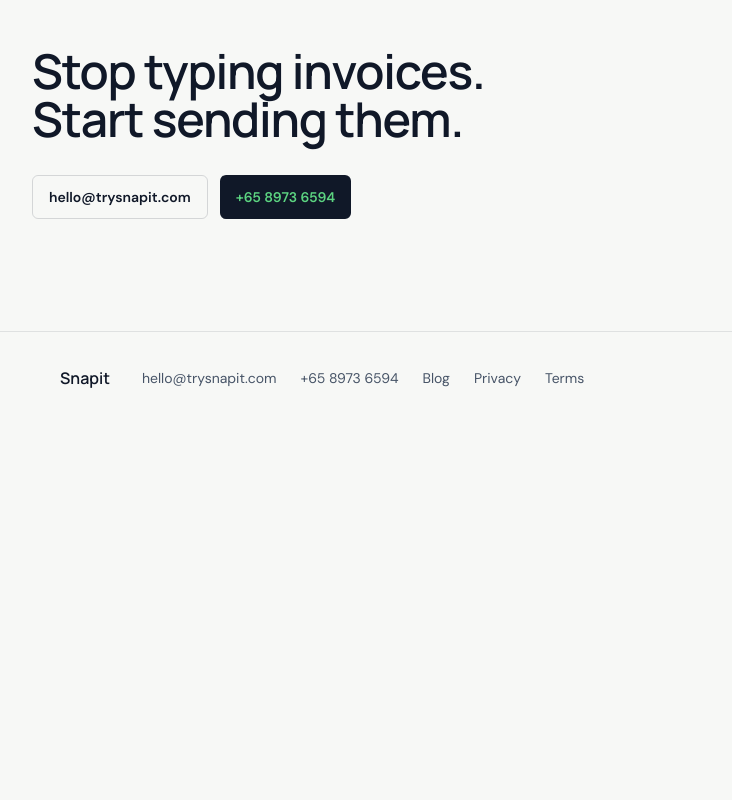
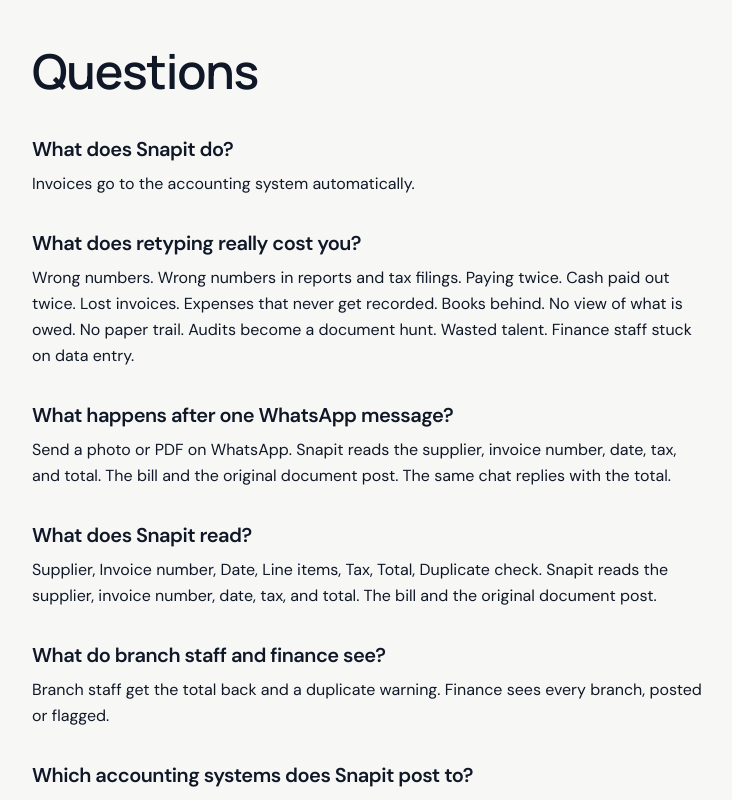
Before and after one commit to trysnapit/snapit-site, a Next.js app in the folder Snapit/: page / in a window 1280 px wide. Shown: the part 6140-6940 px from the top of the page, without its empty margins (32-764 px from the left). Before the commit the page ends 6564 px from the top, so only its background shows below. Built offline with nearby package versions, Linux system fonts and the light colour scheme.

Commit message:
feat: add structured data, an FAQ, and llms.txt

```diff
--- a/Snapit/app/blog/[slug]/page.tsx
+++ b/Snapit/app/blog/[slug]/page.tsx
@@ -4,7 +4,9 @@
 import ReactMarkdown from "react-markdown";
 import remarkGfm from "remark-gfm";
 import { PostDate } from "@/components/blog/post-date";
+import { JsonLd } from "@/components/json-ld";
 import { getAllPosts, getPost } from "@/lib/posts";
+import { site } from "@/lib/site";
 
 const homeSections = {
   "retyping-invoices": {
@@ -81,6 +83,35 @@
           </Link>
         </div>
       </div>
+      <JsonLd
+        data={{
+          "@context": "https://schema.org",
+          "@graph": [
+            {
+              "@type": "BlogPosting",
+              headline: post.title,
+              datePublished: post.date,
+              description: post.summary,
+              url: `${site.domain}/blog/${post.slug}`,
+              author: { "@type": "Organization", name: site.name },
+              publisher: { "@type": "Organization", name: site.name },
+            },
+            {
+              "@type": "BreadcrumbList",
+              itemListElement: [
+                { "@type": "ListItem", position: 1, name: "Home", item: site.domain },
+                { "@type": "ListItem", position: 2, name: "Blog", item: `${site.domain}/blog` },
+                {
+                  "@type": "ListItem",
+                  position: 3,
+                  name: post.title,
+                  item: `${site.domain}/blog/${post.slug}`,
+                },
+              ],
+            },
+          ],
+        }}
+      />
     </article>
   );
 }
--- a/Snapit/app/layout.tsx
+++ b/Snapit/app/layout.tsx
@@ -1,5 +1,6 @@
 import type { Metadata } from "next";
 import { DM_Sans, Manrope } from "next/font/google";
+import { JsonLd } from "@/components/json-ld";
 import { SiteFooter } from "@/components/site-footer";
 import { SiteHeader } from "@/components/site-header";
 import { site } from "@/lib/site";
@@ -46,6 +47,24 @@
           {children}
         </main>
         <SiteFooter />
+        <JsonLd
+          data={{
+            "@context": "https://schema.org",
+            "@graph": [
+              {
+                "@type": "Organization",
+                name: site.name,
+                url: site.domain,
+                email: site.email,
+              },
+              {
+                "@type": "WebSite",
+                name: site.name,
+                url: site.domain,
+              },
+            ],
+          }}
+        />
       </body>
     </html>
   );
--- a/Snapit/app/page.tsx
+++ b/Snapit/app/page.tsx
@@ -4,12 +4,14 @@
 import { Close } from "@/components/home/close";
 import { Costs } from "@/components/home/costs";
 import { DayOne } from "@/components/home/day-one";
+import { Faq } from "@/components/home/faq";
 import { Hero } from "@/components/home/hero";
 import { HowItWorks } from "@/components/home/how-it-works";
 import { Problem } from "@/components/home/problem";
 import { Reads } from "@/components/home/reads";
 import { Systems } from "@/components/home/systems";
 import { TwoViews } from "@/components/home/two-views";
+import { JsonLd } from "@/components/json-ld";
 import { site } from "@/lib/site";
 
 export const metadata: Metadata = {
@@ -31,7 +33,17 @@
       <Systems />
       <Audience />
       <DayOne />
+      <Faq />
       <Close />
+      <JsonLd
+        data={{
+          "@context": "https://schema.org",
+          "@type": "SoftwareApplication",
+          name: site.name,
+          applicationCategory: "BusinessApplication",
+          operatingSystem: "Web",
+        }}
+      />
     </>
   );
 }
--- /dev/null
+++ b/Snapit/components/home/faq.tsx
@@ -0,0 +1,23 @@
+import { JsonLd } from "@/components/json-ld";
+import { faqPageSchema, faqs } from "@/lib/faq";
+
+export function Faq() {
+  return (
+    <section className="px-5 py-20 md:py-28">
+      <div className="mx-auto max-w-content">
+        <h2 className="max-w-3xl text-3xl font-semibold tracking-tight text-balance text-ink sm:text-5xl">
+          Questions
+        </h2>
+        <dl className="mt-10 flex max-w-measure flex-col gap-8">
+          {faqs.map((faq) => (
+            <div key={faq.question} className="min-w-0">
+              <dt className="text-xl font-semibold tracking-tight text-ink">{faq.question}</dt>
+              <dd className="mt-2 text-base leading-relaxed text-ink">{faq.answer}</dd>
+            </div>
+          ))}
+        </dl>
+      </div>
+      <JsonLd data={faqPageSchema()} />
+    </section>
+  );
+}
--- /dev/null
+++ b/Snapit/components/json-ld.tsx
@@ -0,0 +1,5 @@
+export function JsonLd({ data }: { data: Record<string, unknown> }) {
+  return (
+    <script type="application/ld+json" dangerouslySetInnerHTML={{ __html: JSON.stringify(data) }} />
+  );
+}
--- /dev/null
+++ b/Snapit/lib/faq.ts
@@ -0,0 +1,59 @@
+import { audiences, costs, dayOne, fields, steps, systems, views } from "@/lib/home";
+import { site } from "@/lib/site";
+
+const anyBusiness = audiences[0];
+const firms = audiences[1];
+
+export const faqs = [
+  {
+    question: "What does Snapit do?",
+    answer: site.description,
+  },
+  {
+    question: "What does retyping really cost you?",
+    answer: costs.map((cost) => `${cost.title}. ${cost.detail}`).join(" "),
+  },
+  {
+    question: "What happens after one WhatsApp message?",
+    answer: steps.join(" "),
+  },
+  {
+    question: "What does Snapit read?",
+    answer: `${fields.join(", ")}. ${steps[1]} ${steps[2]}`,
+  },
+  {
+    question: "What do branch staff and finance see?",
+    answer: `${views[0].detail} ${views[1].detail}`,
+  },
+  {
+    question: "Which accounting systems does Snapit post to?",
+    answer: `${systems.live.join(", ")}. Coming soon: ${systems.soon.join(", ")}. ${systems.api.join(" ")} ${systems.whatsapp}`,
+  },
+  {
+    question: "Who is Snapit for?",
+    answer: `${anyBusiness.detail} ${"examples" in anyBusiness ? anyBusiness.examples.join(", ") : ""}. ${firms.detail}`,
+  },
+  {
+    question: "What changes on day one?",
+    answer: dayOne.map((row) => `${row.label}. ${row.today}. ${row.withSnapit}.`).join(" "),
+  },
+  {
+    question: "How do you reach Snapit?",
+    answer: `${site.email} ${site.whatsappDisplay}`,
+  },
+] as const;
+
+export function faqPageSchema() {
+  return {
+    "@context": "https://schema.org",
+    "@type": "FAQPage",
+    mainEntity: faqs.map((faq) => ({
+      "@type": "Question",
+      name: faq.question,
+      acceptedAnswer: {
+        "@type": "Answer",
+        text: faq.answer,
+      },
+    })),
+  };
+}
```
Also changed, not shown: Snapit/public/llms.txt (added).
